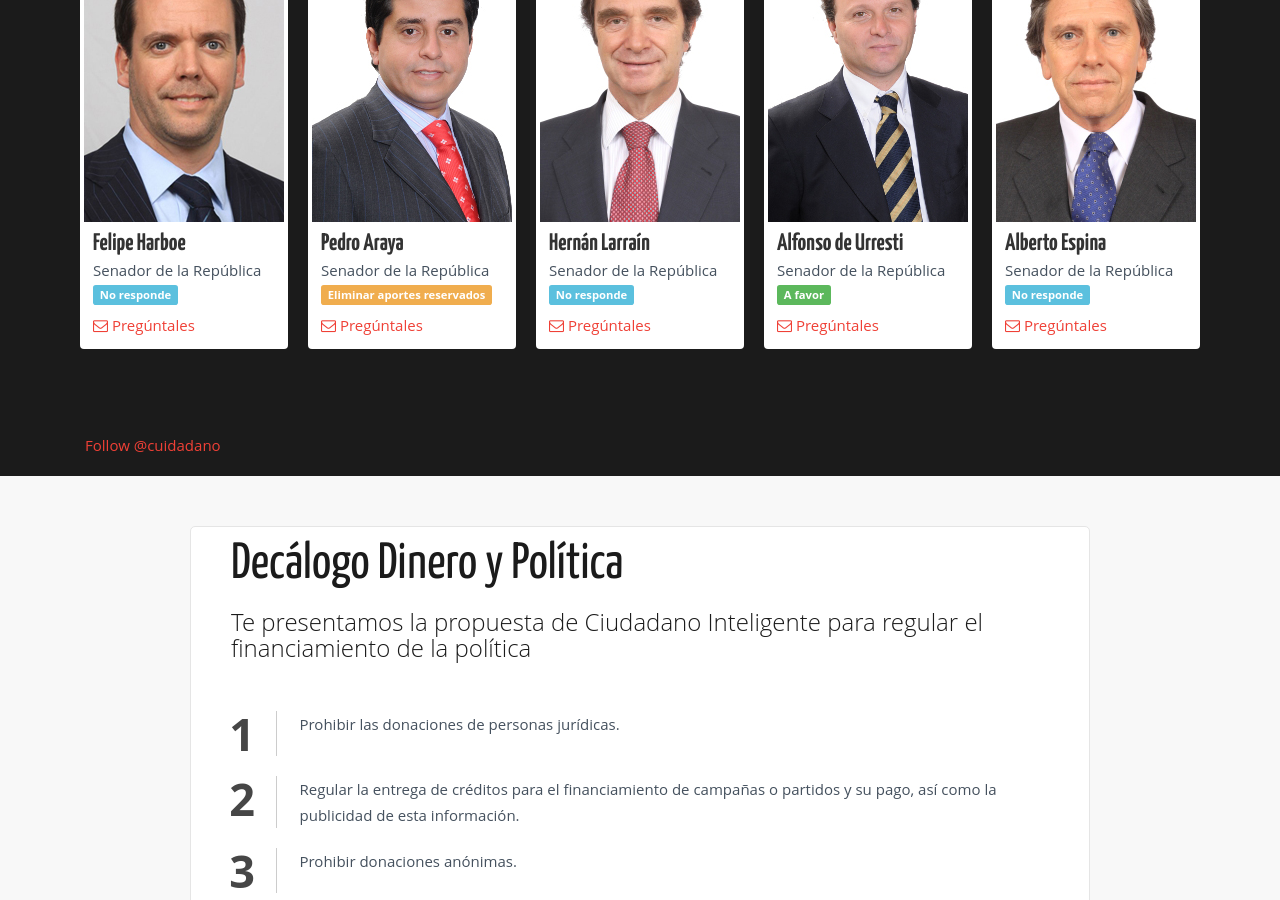
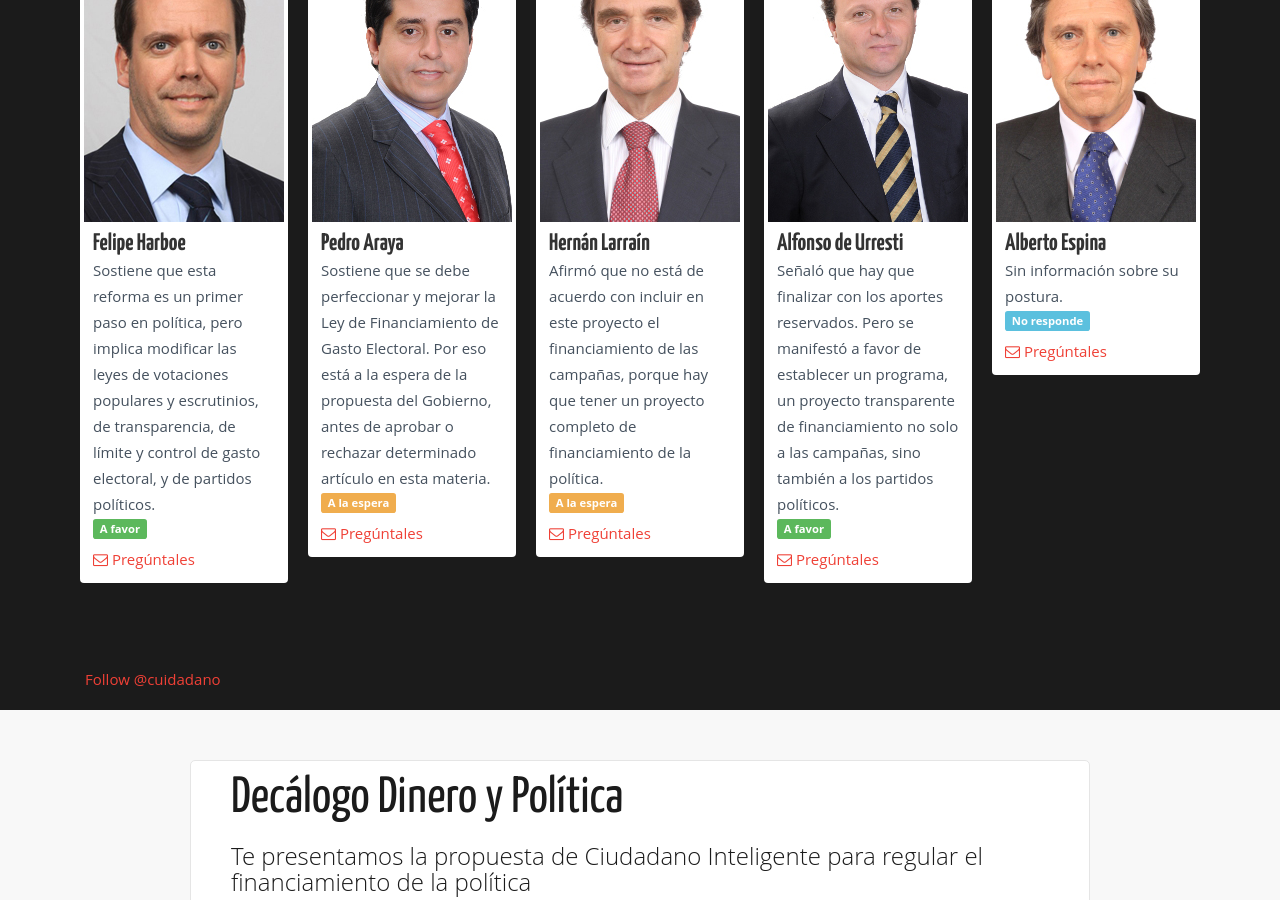
Before and after one commit to ciudadanointeligente/quien-te-financia, a Jekyll site: the page built from index.html, in a window 1280 px wide and 900 px high, scrolled down 905 px. Built offline with Jekyll 4.4.1, drawn with Linux system fonts in a browser that asks for light colours; nearby versions of some CDN libraries; comment, search, counter and statistics services are not loaded.

Commit message:
Modifica posturas de miembros de la comisión.

```diff
--- a/_includes/people.html
+++ b/_includes/people.html
@@ -12,8 +12,8 @@
 				      <img src="{{site.url}}/img/felipe-harboe.jpg" alt="Felipe Harboe">
 				      <div class="caption">
 				        <h3>Felipe Harboe</h3>
-				        <p>Senador de la República</p>
-				        <span class="label label-info">No responde</span>
+				        <p>Sostiene que esta reforma es un primer paso en política, pero implica modificar las leyes de votaciones populares y escrutinios, de transparencia, de límite y control de gasto electoral, y de partidos políticos.</p>
+				        <span class="label label-success">A favor</span>
 				        <p class="twitter-share"><a href="http://twitter.com/share" class="twitter-share-button" data-count="none" data-url="{{site.url}}" data-text="Con más transparencia ganamos todos @felipeharboe! Pongamos fin a las donaciones reservadas y de personas jurídicas"></a></p>
 				        <a href="mailto:fharboe@senado.cl?subject=Dinero%20y%20Pol%C3%ADtica%3A%20fin%20a%20las%20donaciones%20reservadas%20y%20de%20personas%20jur%C3%ADdicas&amp;body=Estimado%20Senador%2C%20%0A%0APor%20medio%20del%20presente%20mensaje%2C%20me%20dirijo%20a%20usted%20para%20solicitar%20que%20apruebe%20en%20la%20Comisi%C3%B3n%20de%20Constituci%C3%B3n%20las%20iniciativas%20que%20buscan%20poner%20fin%20a%20las%20donaciones%20reservadas%20y%20prohibir%20los%20aportes%20de%20personas%20jur%C3%ADdicas.%20Sin%20duda%20su%20voto%20ser%C3%A1%20un%20importante%20avance%20para%20la%20transparencia%20y%20para%20lograr%20una%20mejor%20regulaci%C3%B3n%20de%20la%20relaci%C3%B3n%20entre%20dinero%20y%20pol%C3%ADtica.%20%0A%0APor%20%C3%BAltimo%2C%20manifiesto%20mi%20apoyo%20a%20las%20propuestas%20de%20reforma%20del%20sistema%20de%20financiamiento%20de%20la%20pol%C3%ADtica%20elaboradas%20por%20la%20Fundaci%C3%B3n%20Ciudadano%20Inteligente.%20Le%20recomiendo%20leerlas%20en%20http%3A%2F%2Fquientefinancia.cl%2F%0A%0AMuchas%20gracias.%20"><i class="fa fa-envelope-o" title="Pregúntales"></i> Pregúntales</a>
 				      </div>
@@ -24,8 +24,8 @@
 				      <img src="{{site.url}}/img/pedro-araya.jpg" alt="Pedro Araya">
 				      <div class="caption">
 				        <h3>Pedro Araya</h3>
-				        <p>Senador de la República</p>
-				        <span class="label label-warning">Eliminar aportes reservados</span>
+				        <p>Sostiene que se debe perfeccionar y mejorar la Ley de Financiamiento de Gasto Electoral. Por eso está a la espera de la propuesta del Gobierno, antes de aprobar o rechazar determinado artículo en esta materia.</p>
+				        <span class="label label-warning">A la espera</span>
 				        <p class="twitter-share"><a href="http://twitter.com/share" class="twitter-share-button" data-count="none" data-url="{{site.url}}" data-text="Con más transparencia ganamos todos @ArayaPedro ! Pongamos fin a las donaciones reservadas y de personas jurídicas"></a></p>
 				        <a href="mailto:paraya@senado.cl?subject=Dinero%20y%20Pol%C3%ADtica%3A%20fin%20a%20las%20donaciones%20reservadas%20y%20de%20personas%20jur%C3%ADdicas&amp;body=Estimado%20Senador%2C%20%0A%0APor%20medio%20del%20presente%20mensaje%2C%20me%20dirijo%20a%20usted%20para%20solicitar%20que%20apruebe%20en%20la%20Comisi%C3%B3n%20de%20Constituci%C3%B3n%20las%20iniciativas%20que%20buscan%20poner%20fin%20a%20las%20donaciones%20reservadas%20y%20prohibir%20los%20aportes%20de%20personas%20jur%C3%ADdicas.%20Sin%20duda%20su%20voto%20ser%C3%A1%20un%20importante%20avance%20para%20la%20transparencia%20y%20para%20lograr%20una%20mejor%20regulaci%C3%B3n%20de%20la%20relaci%C3%B3n%20entre%20dinero%20y%20pol%C3%ADtica.%20%0A%0APor%20%C3%BAltimo%2C%20manifiesto%20mi%20apoyo%20a%20las%20propuestas%20de%20reforma%20del%20sistema%20de%20financiamiento%20de%20la%20pol%C3%ADtica%20elaboradas%20por%20la%20Fundaci%C3%B3n%20Ciudadano%20Inteligente.%20Le%20recomiendo%20leerlas%20en%20http%3A%2F%2Fquientefinancia.cl%2F%0A%0AMuchas%20gracias.%20"><i class="fa fa-envelope-o" title="Pregúntales"></i> Pregúntales</a>
 				      </div>
@@ -36,8 +36,8 @@
 				      <img src="{{site.url}}/img/hernan-larrain.jpg" alt="Hernán Larraín">
 				      <div class="caption">
 				        <h3>Hernán Larraín</h3>
-				        <p>Senador de la República</p>
-				        <span class="label label-info">No responde</span>
+				        <p>Afirmó que no está de acuerdo con incluir en este proyecto el financiamiento de las campañas, porque hay que tener un proyecto completo de financiamiento de la política.</p>
+				        <span class="label label-warning">A la espera</span>
 				        <p class="twitter-share"><a href="http://twitter.com/share" class="twitter-share-button" data-count="none" data-url="{{site.url}}" data-text="Con más transparencia ganamos todos @HernanLarrainF ! Pongamos fin a las donaciones reservadas y de personas jurídicas"></a></p>
 				        <a href="mailto:hlarrain@senado.cl?subject=Dinero%20y%20Pol%C3%ADtica%3A%20fin%20a%20las%20donaciones%20reservadas%20y%20de%20personas%20jur%C3%ADdicas&amp;body=Estimado%20Senador%2C%20%0A%0APor%20medio%20del%20presente%20mensaje%2C%20me%20dirijo%20a%20usted%20para%20solicitar%20que%20apruebe%20en%20la%20Comisi%C3%B3n%20de%20Constituci%C3%B3n%20las%20iniciativas%20que%20buscan%20poner%20fin%20a%20las%20donaciones%20reservadas%20y%20prohibir%20los%20aportes%20de%20personas%20jur%C3%ADdicas.%20Sin%20duda%20su%20voto%20ser%C3%A1%20un%20importante%20avance%20para%20la%20transparencia%20y%20para%20lograr%20una%20mejor%20regulaci%C3%B3n%20de%20la%20relaci%C3%B3n%20entre%20dinero%20y%20pol%C3%ADtica.%20%0A%0APor%20%C3%BAltimo%2C%20manifiesto%20mi%20apoyo%20a%20las%20propuestas%20de%20reforma%20del%20sistema%20de%20financiamiento%20de%20la%20pol%C3%ADtica%20elaboradas%20por%20la%20Fundaci%C3%B3n%20Ciudadano%20Inteligente.%20Le%20recomiendo%20leerlas%20en%20http%3A%2F%2Fquientefinancia.cl%2F%0A%0AMuchas%20gracias.%20"><i class="fa fa-envelope-o" title="Pregúntales"></i> Pregúntales</a>
 				      </div>
@@ -48,7 +48,7 @@
 				      <img src="{{site.url}}/img/alfonso-de-urresti.jpg" alt="Alfonso de Urresti">
 				      <div class="caption">
 				        <h3>Alfonso de Urresti</h3>
-				        <p>Senador de la República</p>
+				        <p>Señaló que hay que finalizar con los aportes reservados. Pero se manifestó a favor de establecer un programa, un proyecto transparente de financiamiento no solo a las campañas, sino también a los partidos políticos.</p>
 				        <span class="label label-success">A favor</span>
 				        <p class="twitter-share"><a href="http://twitter.com/share" class="twitter-share-button" data-count="none" data-url="{{site.url}}" data-text="Con más transparencia ganamos todos @adeurresti ! Pongamos fin a las donaciones reservadas y de personas jurídicas"></a></p>
 				        <a href="mailto:adeurresti@senado.cl?subject=Dinero%20y%20Pol%C3%ADtica%3A%20fin%20a%20las%20donaciones%20reservadas%20y%20de%20personas%20jur%C3%ADdicas&amp;body=Estimado%20Senador%2C%20%0A%0APor%20medio%20del%20presente%20mensaje%2C%20me%20dirijo%20a%20usted%20para%20solicitar%20que%20apruebe%20en%20la%20Comisi%C3%B3n%20de%20Constituci%C3%B3n%20las%20iniciativas%20que%20buscan%20poner%20fin%20a%20las%20donaciones%20reservadas%20y%20prohibir%20los%20aportes%20de%20personas%20jur%C3%ADdicas.%20Sin%20duda%20su%20voto%20ser%C3%A1%20un%20importante%20avance%20para%20la%20transparencia%20y%20para%20lograr%20una%20mejor%20regulaci%C3%B3n%20de%20la%20relaci%C3%B3n%20entre%20dinero%20y%20pol%C3%ADtica.%20%0A%0APor%20%C3%BAltimo%2C%20manifiesto%20mi%20apoyo%20a%20las%20propuestas%20de%20reforma%20del%20sistema%20de%20financiamiento%20de%20la%20pol%C3%ADtica%20elaboradas%20por%20la%20Fundaci%C3%B3n%20Ciudadano%20Inteligente.%20Le%20recomiendo%20leerlas%20en%20http%3A%2F%2Fquientefinancia.cl%2F%0A%0AMuchas%20gracias.%20"><i class="fa fa-envelope-o" title="Pregúntales"></i> Pregúntales</a>
@@ -60,7 +60,7 @@
 				      <img src="{{site.url}}/img/alberto-espina.jpg" alt="Alberto Espina">
 				      <div class="caption">
 				        <h3>Alberto Espina</h3>
-				        <p>Senador de la República</p>
+				        <p>Sin información sobre su postura.</p>
 				        <span class="label label-info">No responde</span>
 				        <p class="twitter-share"><a href="http://twitter.com/share" class="twitter-share-button" data-count="none" data-url="{{site.url}}" data-text="Con más transparencia ganamos todos @albertoespina ! Pongamos fin a las donaciones reservadas y de personas jurídicas"></a></p>
 				         <a href="mailto:aespina@senado.cl?subject=Dinero%20y%20Pol%C3%ADtica%3A%20fin%20a%20las%20donaciones%20reservadas%20y%20de%20personas%20jur%C3%ADdicas&amp;body=Estimado%20Senador%2C%20%0A%0APor%20medio%20del%20presente%20mensaje%2C%20me%20dirijo%20a%20usted%20para%20solicitar%20que%20apruebe%20en%20la%20Comisi%C3%B3n%20de%20Constituci%C3%B3n%20las%20iniciativas%20que%20buscan%20poner%20fin%20a%20las%20donaciones%20reservadas%20y%20prohibir%20los%20aportes%20de%20personas%20jur%C3%ADdicas.%20Sin%20duda%20su%20voto%20ser%C3%A1%20un%20importante%20avance%20para%20la%20transparencia%20y%20para%20lograr%20una%20mejor%20regulaci%C3%B3n%20de%20la%20relaci%C3%B3n%20entre%20dinero%20y%20pol%C3%ADtica.%20%0A%0APor%20%C3%BAltimo%2C%20manifiesto%20mi%20apoyo%20a%20las%20propuestas%20de%20reforma%20del%20sistema%20de%20financiamiento%20de%20la%20pol%C3%ADtica%20elaboradas%20por%20la%20Fundaci%C3%B3n%20Ciudadano%20Inteligente.%20Le%20recomiendo%20leerlas%20en%20http%3A%2F%2Fquientefinancia.cl%2F%0A%0AMuchas%20gracias.%20"><i class="fa fa-envelope-o" title="Pregúntales"></i> Pregúntales</a>
```
